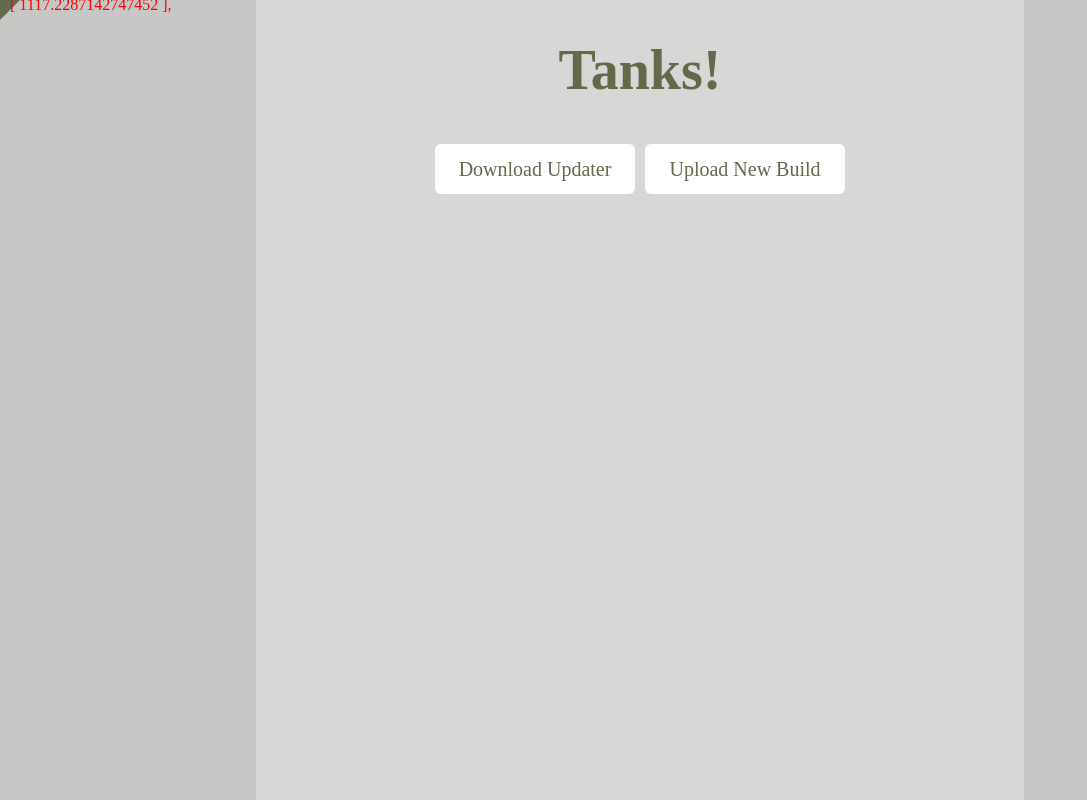
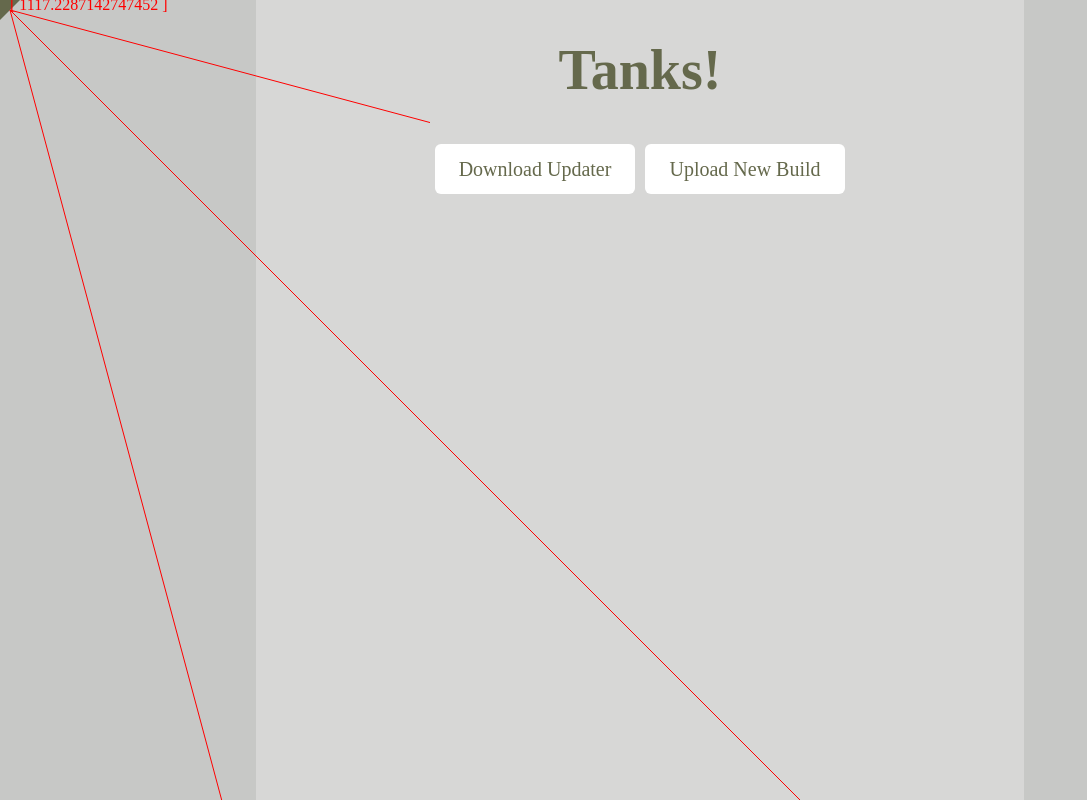
Before and after one commit to LimeGradient/TankUpdaterServer, a Vue app in the folder tanks-client/: page / in a window 1280 px wide. Shown: the whole page, without its empty margins (0-1087 px from the left). Built offline with nearby package versions, Linux system fonts and the light colour scheme.

Commit message:
FEAT: raycast lines

```diff
--- a/tanks-client/src/components/Tank.vue
+++ b/tanks-client/src/components/Tank.vue
@@ -2,16 +2,35 @@
     <svg id="tanks">
         <rect id="tank" :x="tankX - tankWidth" :y="tankY - tankHeight / 2" :width="tankWidth" :height="tankHeight"
         :transform="`rotate(${tankAngle * 180 / Math.PI}, ${tankX}, ${tankY})`"></rect>
-        <text x="10" y="10">{{ checkDistance(tankX, tankY, tankAngle) }}, {{ line == undefined ? "" : linesIntersect(tankX, tankY, tankX + Math.cos(tankAngle) * 1000, tankY + Math.sin(tankAngle) * 1000, line[0], line[1], line[2], line[3]) }}</text>
+        <text x="10" y="10">{{ debug }}</text>
+
+        <line v-for="line in lines" :x1="line.startX" :y1="line.startY"
+        :x2="line.startX + Math.cos(line.angle) * line.length"
+        :y2="line.startY + Math.sin(line.angle) * line.length"></line>
     </svg>
 </template>
 
 <script setup lang="ts">
 import { ref, onMounted } from 'vue';
 
+type Line = {
+    startX: number;
+    startY: number;
+    angle: number;
+    length: number;
+}
+
 const moveSpeed = 10;
 
-const line = ref<number[]>()
+const lineAngles = [
+    -Math.PI / 6,
+    0,
+    Math.PI / 6
+]
+
+const lines = ref<Line[]>();
+
+const debug = ref<any[]>();
 
 const mouseX = ref(10);
 const mouseY = ref(10);
@@ -38,16 +57,35 @@ function updateTank() {
     deltaX.value = mouseX.value - tankX.value;
     deltaY.value = mouseY.value - tankY.value;
 
-    if (Math.abs(deltaX.value) < moveSpeed && Math.abs(deltaY.value) < moveSpeed) {
+    if (Math.abs(deltaX.value) < moveSpeed / 2 && Math.abs(deltaY.value) < moveSpeed / 2) {
         tankX.value = mouseX.value;
         tankY.value = mouseY.value;
-        return;
+    } else {
+        tankAngle.value = Math.atan2(deltaY.value, deltaX.value);
+
+        tankX.value += Math.cos(tankAngle.value) * moveSpeed;
+        tankY.value += Math.sin(tankAngle.value) * moveSpeed;
     }
 
-    tankAngle.value = Math.atan2(deltaY.value, deltaX.value);
+    const forwardDistance = checkDistance(0);
 
-    tankX.value += Math.cos(tankAngle.value) * moveSpeed;
-    tankY.value += Math.sin(tankAngle.value) * moveSpeed;
+    debug.value = [forwardDistance]
+
+    drawLines();
+}
+
+function drawLines() {
+
+    lines.value = lineAngles.map((val) => {return line(val)});
+}
+
+function line(angleOffset: number): Line  {
+    return {
+        startX: tankX.value,
+        startY: tankY.value,
+        angle: tankAngle.value + angleOffset,
+        length: checkDistance(angleOffset)
+    }
 }
 
 setInterval(updateTank, 10)
@@ -66,7 +104,9 @@ function linesIntersect(x1: number, y1: number, x2: number, y2: number,
     return Math.sqrt(lambda * (x2 - x1) * lambda * (x2 - x1) + lambda * (y2 - y1) * lambda * (y2 - y1));
 }
 
-function checkDistance(x: number, y: number, angle: number): any[] {
+function checkDistance(angle: number = 0, x: number = tankX.value, y: number = tankY.value): number {
+    angle += tankAngle.value;
+
     let distance = Number.MAX_VALUE;
 
     angle %= 2 * Math.PI;
@@ -136,7 +176,7 @@ function checkDistance(x: number, y: number, angle: number): any[] {
         })
     })
 
-    return [distance];
+    return distance;
 }
 
 </script>
@@ -160,4 +200,8 @@ function checkDistance(x: number, y: number, angle: number): any[] {
 text {
     fill: red
 }
+
+line {
+    stroke: red;
+}
 </style>
```
